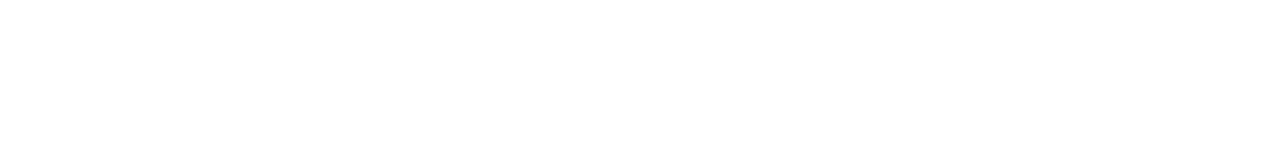
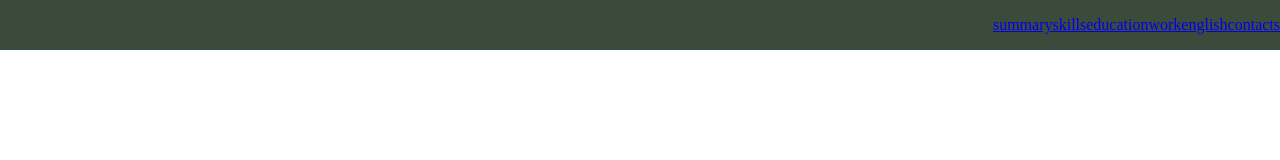
Before and after one commit to Marina1232/rsschool_2021, a plain HTML site: page index.html in a window 1280 px wide. Drawn offline with Linux system fonts and the light colour scheme.

Commit message:
feat: add nav

```diff
--- a/index.html
+++ b/index.html
@@ -19,7 +19,14 @@
   <header class="header">
     <div class="container">
       <nav class="nav">
-
+        <ul class="nav__list">
+          <li class="nav__item"><a href="#summary">summary</a></li>
+          <li class="nav__item"><a href="#skills">skills</a></li>
+          <li class="nav__item"><a href="#education">education</a></li>
+          <li class="nav__item"><a href="#work">work</a></li>
+          <li class="nav__item"><a href="#english">english</a></li>
+          <li class="nav__item"><a href="#contacts">contacts</a></li>
+        </ul>
       </nav>
 
     </div>
```
